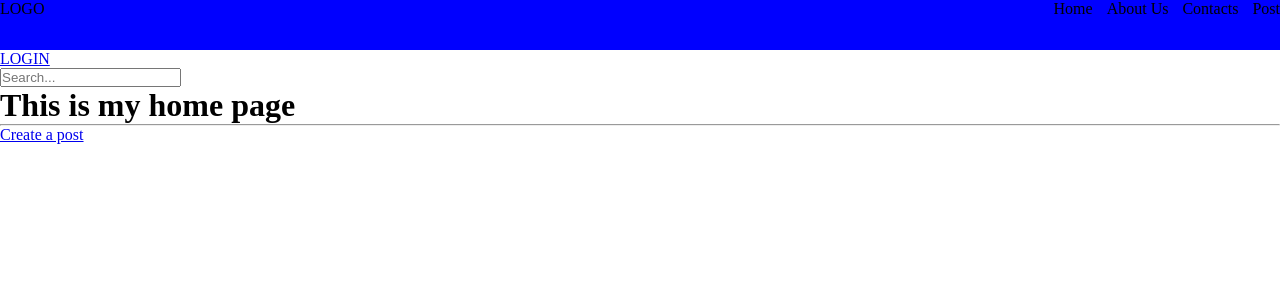
After one commit to creation7654321/Social-media, a Django app: page /profile/1 in a window 1280 px wide. The commit adds this page. Shown: the top 300 px of the page. Run offline with Django 5.2, Linux system fonts and the light colour scheme; data comes from the database, SQL or seed files in the repository.

Commit message:
Adding search functionality and able to view profiles of a user

```diff
--- /dev/null
+++ b/base/templates/profile.html
@@ -0,0 +1,27 @@
+{% extends 'main.html' %}
+
+
+{% block content %}
+<h1>This is my home page</h1>
+<hr>
+
+<a href="{% url 'createpost' %}">Create a post</a>
+
+
+{% for post in posts %}
+
+<div>
+    <a href="{% url 'profile' post.user.id %}"><p>@{{post.user.username}}</p></a>
+    {% if request.user == post.user %}
+    <a href="{% url 'updatepost' post.id %}">Update</a>
+    <a href="{% url 'deletepost' post.id %}">Delete</a>
+    {% endif %}
+    <h3><a href="{% url 'postdetails' post.id %}">{{post.title}}</a></h3>
+    <img  width="300px" height="400px" style="border:2px solid black;" src="/media/{{post.post_image}}"/>
+    <hr>
+</div>
+
+{% endfor %}
+
+
+{% endblock %}
--- a/base/urls.py
+++ b/base/urls.py
@@ -11,4 +11,5 @@ urlpatterns =[
     path('login/', views.loginPage, name="login"),
     path('logout/', views.logoutUser, name="logout"),
     path('register/', views.registerPage, name="register"),
+    path('profile/<str:pk>', views.profilePage, name="profile"),
 ]
--- a/base/views.py
+++ b/base/views.py
@@ -6,10 +6,18 @@ from django.contrib import messages
 from django.contrib.auth import authenticate, login, logout
 from django.contrib.auth.decorators import login_required
 from django.contrib.auth.forms import UserCreationForm
+from django.db.models import Q
 
 # Create your views here.
 def home(request):
-    posts = Post.objects.all()
+
+    # posts = Post.objects.all()
+    q = request.GET.get('q') if request.GET.get('q') != None else ''
+
+
+    posts = Post.objects.filter( Q(user__username__icontains =q) |
+                                Q(title__icontains = q)
+                                )
     context = {'posts': posts}
     return render(request, 'home.html', context)
 
@@ -112,3 +120,11 @@ def registerPage(request):
         messages.error(request, 'An error occured during registration')
 
     return render(request, 'login_register.html',{'form':form})
+
+
+def profilePage(request, pk):
+
+    user = User.objects.get(id=pk)
+    posts = user.post_set.all()
+    context = {'posts': posts, 'user':user}
+    return render(request, 'profile.html', context)
--- a/templates/navbar.html
+++ b/templates/navbar.html
@@ -14,9 +14,15 @@
     </div>
 </div>
 {% if request.user.is_authenticated %}
+    <a href="{% url 'profile' request.user.id %}"><p>{{request.user}}</p></a>
+{% endif %}
+{% if request.user.is_authenticated %}
 <a href="{% url 'logout' %}">LOGOUT</a>
 
 {% else %}
 <a href="{% url 'login' %}">LOGIN</a>
 
 {% endif %}
+<form method="GET" action="{% url 'home' %}">
+    <input type="text" name="q" placeholder="Search...">
+</form>
```
